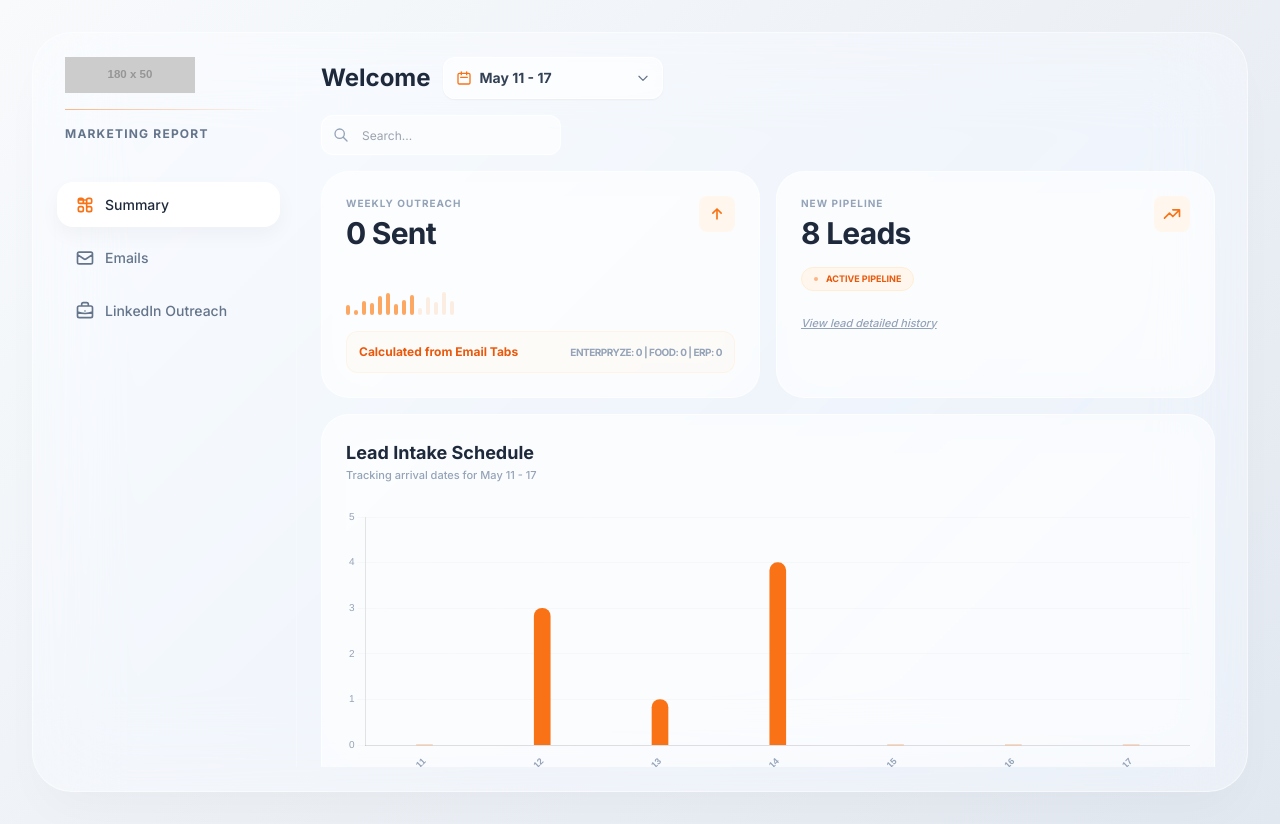
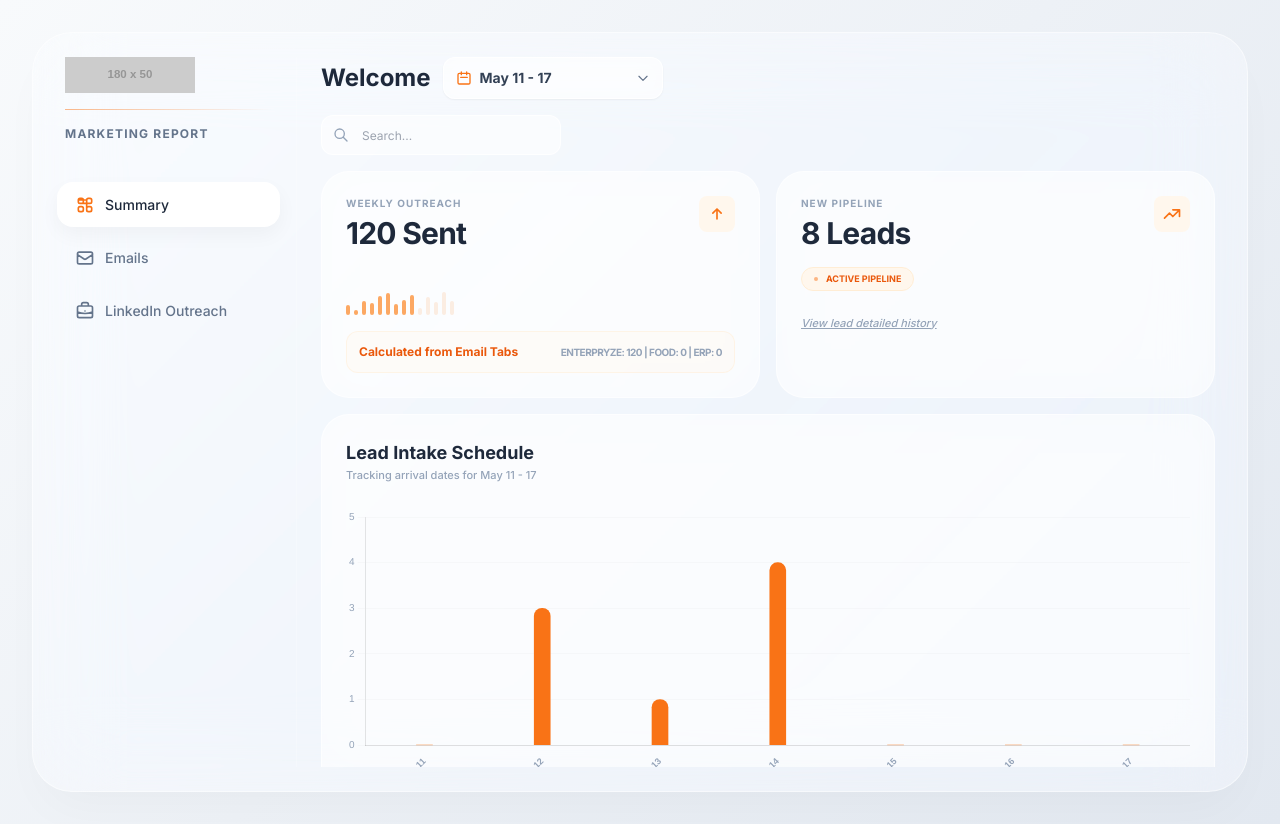
Before and after one commit to edorfanini00/reportingdashboardceleritech, a plain HTML site: page index.html in a window 1280 px wide. Drawn offline with nearby package versions, Linux system fonts and the light colour scheme; placeholder pictures from the web are drawn by us.

Commit message:
Add Enterpryze email stats for May 11-17 (120 sent, 36.7% open)

```diff
--- a/index.html
+++ b/index.html
@@ -331,7 +331,7 @@ const leadsByWeek = {
 ]
 };
 const weeklyData = {
-'may-11': { outreachTotal:0, outreachBreakdown:"Enterpryze: 0 | Food: 0 | ERP: 0", pipelineCount:8, dateRange:"May 11 - 17", chartLabels:['May 11','May 12','May 13','May 14','May 15','May 16','May 17'], chartValues:[0,3,1,4,0,0,0], entSent:0, entOpen:"0%", entClick:"0%", entReply:"0%", foodSent:0, foodOpen:"0%", foodClick:"0%", foodReply:"0%", foodLabel:"Email Sent", erpSent:0, erpOpen:"0%", erpClick:"0%", erpReply:"0%" },
+'may-11': { outreachTotal:120, outreachBreakdown:"Enterpryze: 120 | Food: 0 | ERP: 0", pipelineCount:8, dateRange:"May 11 - 17", chartLabels:['May 11','May 12','May 13','May 14','May 15','May 16','May 17'], chartValues:[0,3,1,4,0,0,0], entSent:120, entOpen:"36.7%", entClick:"0%", entReply:"0%", foodSent:0, foodOpen:"0%", foodClick:"0%", foodReply:"0%", foodLabel:"Email Sent", erpSent:0, erpOpen:"0%", erpClick:"0%", erpReply:"0%" },
 'may-04': { outreachTotal:120, outreachBreakdown:"Enterpryze: 120 | Food: 0 | ERP: 0", pipelineCount:3, dateRange:"May 04 - 10", chartLabels:['May 04','May 05','May 06','May 07','May 08','May 09','May 10'], chartValues:[0,1,0,1,0,0,1], entSent:120, entOpen:"35.8%", entClick:"0%", entReply:"0%", foodSent:0, foodOpen:"0%", foodClick:"0%", foodReply:"0%", foodLabel:"Email Sent", erpSent:0, erpOpen:"0%", erpClick:"0%", erpReply:"0%" },
 'apr-27': { outreachTotal:161, outreachBreakdown:"Enterpryze: 71 | Food: 21 | ERP: 69", pipelineCount:5, dateRange:"Apr 27 - May 03", chartLabels:['Apr 27','Apr 28','Apr 29','Apr 30','May 01','May 02','May 03'], chartValues:[1,1,0,1,1,1,0], entSent:71, entOpen:"37.5%", entClick:"0%", entReply:"0%", foodSent:21, foodOpen:"58.2%", foodClick:"0%", foodReply:"0%", foodLabel:"Email Sent", erpSent:69, erpOpen:"31.4%", erpClick:"0%", erpReply:"4.8%" },
 'apr-20': { outreachTotal:155, outreachBreakdown:"Enterpryze: 72 | Food: 18 | ERP: 65", pipelineCount:5, dateRange:"Apr 20 - 26", chartLabels:['Apr 20','Apr 21','Apr 22','Apr 23','Apr 24','Apr 25','Apr 26'], chartValues:[0,0,3,2,0,0,0], entSent:72, entOpen:"36.1%", entClick:"0%", entReply:"0%", foodSent:18, foodOpen:"55.5%", foodClick:"0%", foodReply:"0%", foodLabel:"Email Sent", erpSent:65, erpOpen:"30.8%", erpClick:"0%", erpReply:"4.6%" },
```
